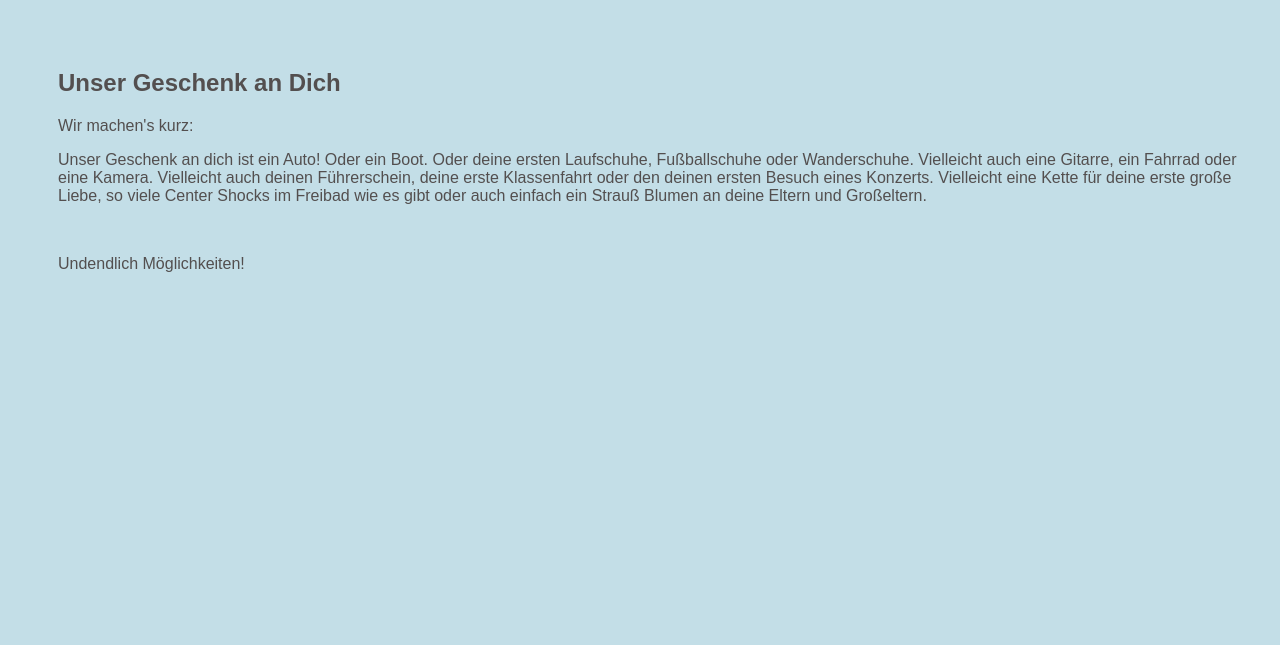
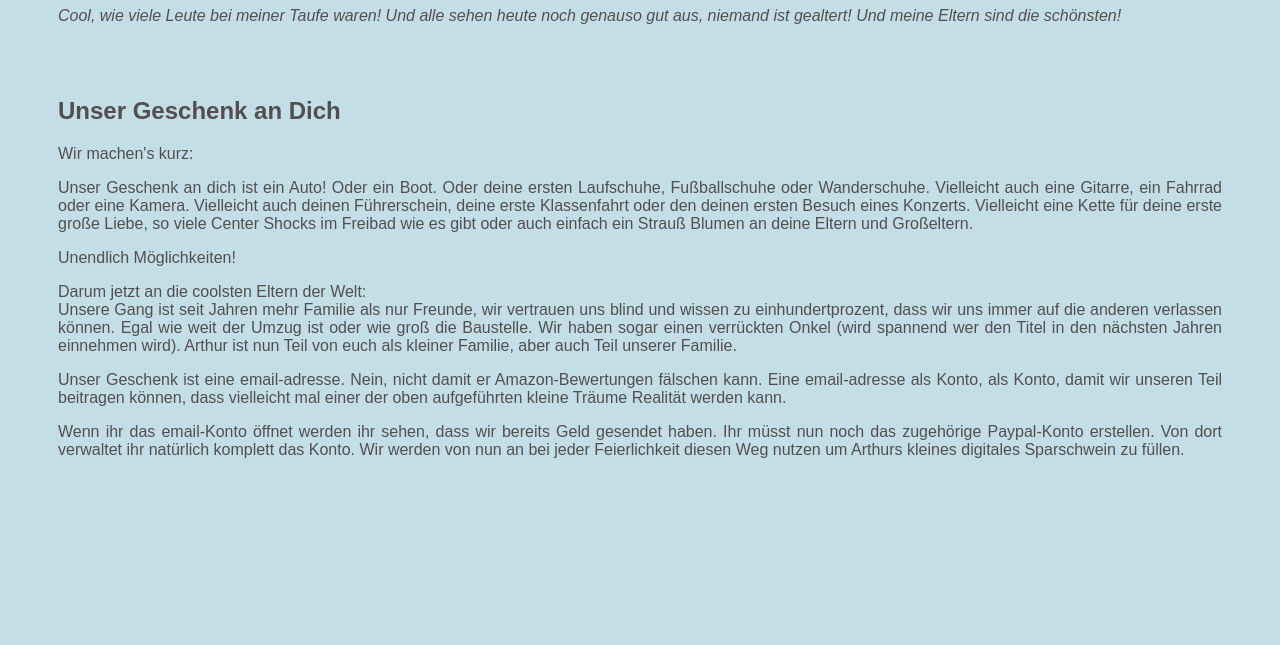
Before and after one commit to timpink/arthursbox, a plain HTML site: page index.html in a window 1280 px wide. Shown: the part 155-800 px from the top of the page. Drawn offline with Linux system fonts and the light colour scheme.

Commit message:
added text paragrahps

```diff
--- a/index.html
+++ b/index.html
@@ -15,14 +15,14 @@
 
         <h1>Alles Gute zur Taufe Arthur!!!</h1>
 
-            <p>Heute ist deine Taufe und alle deine Freunde, Familie und Eltern sind da.
+            <p>Heute ist deine Taufe und all deine Freunde und die Familie sind da.
                 In vielen Jahren wirst du die ganzen Bilder deiner Taufe sehen,
                 wahrscheinlich auf einem Smartphone, dem iPhone 19 deiner Mutter
                 oder dem aktuellen Nokia deines Vaters, oder einem Laptop und dir denken:
                 <br><br>
 
                 <em>Cool, wie viele Leute bei meiner Taufe waren! Und alle
-                sehen so gut aus, auch nach in der heutigen Mode!
+                sehen heute noch genauso gut aus, niemand ist gealtert!
                 Und meine Eltern sind die schönsten!</em>
             </p>
             <br><br>
@@ -39,12 +39,30 @@
                     für deine erste große Liebe, so viele Center Shocks im Freibad wie es gibt oder
                     auch einfach ein Strauß Blumen an deine Eltern und Großeltern.
                 </p>
+                <p>Unendlich Möglichkeiten!
+                </p>
+                <p>Darum jetzt an die coolsten Eltern der Welt:
                 <br>
-                <p>Undendlich Möglichkeiten!
+                    Unsere Gang ist seit Jahren mehr Familie als nur Freunde, wir vertrauen
+                    uns blind und wissen zu einhundertprozent, dass wir uns immer auf die
+                    anderen verlassen können. Egal wie weit der Umzug ist oder
+                    wie groß die Baustelle. Wir haben sogar einen verrückten Onkel
+                    (wird spannend wer den Titel in den nächsten Jahren einnehmen wird).
+                    Arthur ist nun Teil von euch als kleiner Familie, aber auch Teil unserer
+                    Familie.
                 </p>
-                <p>
-
+                <p>Unser Geschenk ist eine email-adresse. Nein, nicht damit er Amazon-Bewertungen
+                    fälschen kann. Eine email-adresse als Konto, als Konto, damit wir unseren Teil
+                    beitragen können, dass vielleicht mal einer der oben aufgeführten kleine Träume
+                    Realität werden kann.
                 </p>
+                <p>Wenn ihr das email-Konto öffnet werden ihr sehen, dass wir
+                    bereits Geld gesendet haben. Ihr müsst nun noch das zugehörige Paypal-Konto
+                    erstellen. Von dort verwaltet ihr natürlich komplett das Konto.
+                    Wir werden von nun an bei jeder Feierlichkeit diesen Weg nutzen um Arthurs kleines
+                    digitales Sparschwein zu füllen.
+                </p>
+                <p></p>
 
 
     </div>
--- a/style.css
+++ b/style.css
@@ -7,8 +7,8 @@ body {
 
 .view {
     margin-left: 50px;
-    margin-right: 20px;
-    margin-top: 20px;
+    margin-right: 50px;
+    margin-top: 50px;
     margin-bottom: 20px;
-
+    text-align: justify;
 }
```
